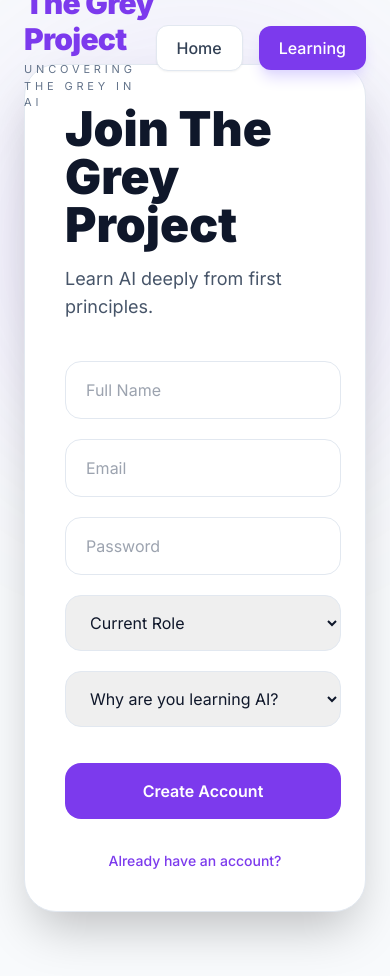
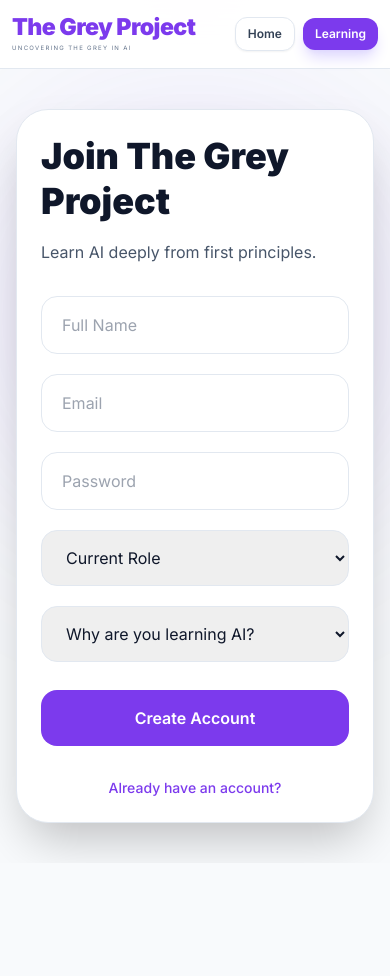
Before and after one commit to vaibhavkestikar/the-grey-project, a Next.js app: page /register in a window 390 px wide. After the commit the page ends 863 px from the top, so only its background shows below. Built offline with nearby package versions, Linux system fonts and the light colour scheme; no server answers.

Commit message:
Fixed Login module Navbar mobile view

```diff
--- a/app/forgot-password/page.tsx
+++ b/app/forgot-password/page.tsx
@@ -1,7 +1,9 @@
 "use client";
 
 import { useState } from "react";
+
 import { toast } from "sonner";
+
 import AuthHeader from "@/components/auth/auth-header";
 
 import { createClient } from "@/lib/supabase/client";
@@ -29,7 +31,7 @@ export default function ForgotPasswordPage() {
         email,
         {
           redirectTo:
-            `${window.location.origin}/login`,
+            `${window.location.origin}/reset-password`,
         }
       );
 
@@ -51,25 +53,26 @@ export default function ForgotPasswordPage() {
 
   return (
 
-    <main className="relative flex min-h-screen items-center justify-center overflow-hidden bg-slate-50 px-6">
+    <>
+      <AuthHeader />
 
-      <AuthHeader />
+      <main className="relative flex min-h-[calc(100vh-80px)] items-center justify-center overflow-hidden bg-slate-50 px-4 py-10 md:px-6">
 
         <div className="hero-glow left-1/2 top-0 -translate-x-1/2" />
 
-      <div className="relative z-10 w-full max-w-md rounded-[2rem] border border-slate-200 bg-white p-10 shadow-2xl">
+        <div className="relative z-10 w-full max-w-md rounded-[2rem] border border-slate-200 bg-white p-6 shadow-2xl md:p-10">
 
-        <h1 className="text-5xl font-black text-slate-900">
+          <h1 className="text-4xl font-black leading-tight text-slate-900 md:text-5xl">
             Reset Password
           </h1>
 
-        <p className="mt-4 text-lg text-slate-600">
+          <p className="mt-4 text-base text-slate-600 md:text-lg">
             We’ll send you a reset link.
           </p>
 
           <form
             onSubmit={handleReset}
-          className="mt-10 space-y-5"
+            className="mt-8 space-y-5 md:mt-10"
           >
 
             <input
@@ -98,6 +101,7 @@ export default function ForgotPasswordPage() {
         </div>
 
       </main>
+    </>
 
   );
 }
--- a/app/login/page.tsx
+++ b/app/login/page.tsx
@@ -1,5 +1,7 @@
 "use client";
+
 import { toast } from "sonner";
+
 import { useState } from "react";
 
 import Link from "next/link";
@@ -55,25 +57,26 @@ export default function LoginPage() {
 
   return (
 
-    <main className="relative flex min-h-screen items-center justify-center overflow-hidden bg-slate-50 px-6">
+    <>
+      <AuthHeader />
 
-      <AuthHeader />
+      <main className="relative flex min-h-[calc(100vh-80px)] items-center justify-center overflow-hidden bg-slate-50 px-4 py-10 md:px-6">
 
         <div className="hero-glow left-1/2 top-0 -translate-x-1/2" />
 
-      <div className="relative z-10 w-full max-w-md rounded-[2rem] border border-slate-200 bg-white p-10 shadow-2xl">
+        <div className="relative z-10 w-full max-w-md rounded-[2rem] border border-slate-200 bg-white p-6 shadow-2xl md:p-10">
 
-        <h1 className="text-5xl font-black text-slate-900">
+          <h1 className="text-4xl font-black leading-tight text-slate-900 md:text-5xl">
             Welcome Back
           </h1>
 
-        <p className="mt-4 text-lg text-slate-600">
+          <p className="mt-4 text-base text-slate-600 md:text-lg">
             Continue learning AI deeply.
           </p>
 
           <form
             onSubmit={handleLogin}
-          className="mt-10 space-y-5"
+            className="mt-8 space-y-5 md:mt-10"
           >
 
             <input
@@ -110,7 +113,7 @@ export default function LoginPage() {
 
           </form>
 
-        <div className="mt-8 flex items-center justify-between text-sm">
+          <div className="mt-8 flex flex-col gap-4 text-sm sm:flex-row sm:items-center sm:justify-between">
 
             <Link
               href="/register"
@@ -131,6 +134,7 @@ export default function LoginPage() {
         </div>
 
       </main>
+    </>
 
   );
 }
--- a/app/register/page.tsx
+++ b/app/register/page.tsx
@@ -1,8 +1,11 @@
 "use client";
 
 import { useState } from "react";
+
 import { toast } from "sonner";
+
 import Link from "next/link";
+
 import { useRouter } from "next/navigation";
 
 import AuthHeader from "@/components/auth/auth-header";
@@ -116,7 +119,7 @@ export default function RegisterPage() {
 
       console.error(err);
 
-      alert(
+      toast.error(
         "Something went wrong during registration."
       );
 
@@ -128,25 +131,26 @@ export default function RegisterPage() {
 
   return (
 
-    <main className="relative flex min-h-screen items-center justify-center overflow-hidden bg-slate-50 px-6 py-16">
+    <>
+      <AuthHeader />
 
-      <AuthHeader />
+      <main className="relative flex min-h-[calc(100vh-80px)] items-center justify-center overflow-hidden bg-slate-50 px-4 py-10 md:px-6 md:py-16">
 
         <div className="hero-glow left-1/2 top-0 -translate-x-1/2" />
 
-      <div className="relative z-10 w-full max-w-2xl rounded-[2rem] border border-slate-200 bg-white p-10 shadow-2xl">
+        <div className="relative z-10 w-full max-w-2xl rounded-[2rem] border border-slate-200 bg-white p-6 shadow-2xl md:p-10">
 
-        <h1 className="text-5xl font-black text-slate-900">
+          <h1 className="text-4xl font-black leading-tight text-slate-900 md:text-5xl">
             Join The Grey Project
           </h1>
 
-        <p className="mt-4 text-lg text-slate-600">
+          <p className="mt-4 text-base text-slate-600 md:text-lg">
             Learn AI deeply from first principles.
           </p>
 
           <form
             onSubmit={handleRegister}
-          className="mt-10 grid gap-5"
+            className="mt-8 grid gap-5 md:mt-10"
           >
 
             <input
@@ -287,7 +291,7 @@ export default function RegisterPage() {
             <button
               type="submit"
               disabled={loading}
-            className="mt-4 rounded-2xl bg-violet-600 py-4 font-semibold text-white transition hover:bg-violet-700 disabled:opacity-50"
+              className="mt-2 rounded-2xl bg-violet-600 py-4 font-semibold text-white transition hover:bg-violet-700 disabled:opacity-50"
             >
               {loading
                 ? "Creating Account..."
@@ -310,6 +314,7 @@ export default function RegisterPage() {
         </div>
 
       </main>
+    </>
 
   );
 }
--- a/app/reset-password/page.tsx
+++ b/app/reset-password/page.tsx
@@ -1,7 +1,9 @@
 "use client";
 
 import { useState } from "react";
+
 import { toast } from "sonner";
+
 import { useRouter } from "next/navigation";
 
 import AuthHeader from "@/components/auth/auth-header";
@@ -55,7 +57,7 @@ export default function ResetPasswordPage() {
 
       console.error(err);
 
-      alert(
+      toast.error(
         "Something went wrong"
       );
 
@@ -69,21 +71,22 @@ export default function ResetPasswordPage() {
 
   return (
 
-    <main className="relative flex min-h-screen items-center justify-center overflow-hidden bg-slate-50 px-6">
+    <>
+      <AuthHeader />
 
-      <AuthHeader />
+      <main className="relative flex min-h-[calc(100vh-80px)] items-center justify-center overflow-hidden bg-slate-50 px-4 py-10 md:px-6">
 
         <div className="hero-glow left-1/2 top-0 -translate-x-1/2" />
 
-      <div className="relative z-10 w-full max-w-lg rounded-[2rem] border border-slate-200 bg-white p-10 shadow-2xl">
+        <div className="relative z-10 w-full max-w-lg rounded-[2rem] border border-slate-200 bg-white p-6 shadow-2xl md:p-10">
 
           <div className="mb-8">
 
-          <h1 className="text-5xl font-black text-slate-950">
+            <h1 className="text-4xl font-black leading-tight text-slate-950 md:text-5xl">
               Reset Password
             </h1>
 
-          <p className="mt-4 text-lg text-slate-600">
+            <p className="mt-4 text-base text-slate-600 md:text-lg">
               Enter your new password.
             </p>
 
@@ -98,13 +101,13 @@ export default function ResetPasswordPage() {
               onChange={(e) =>
                 setPassword(e.target.value)
               }
-            className="w-full rounded-2xl border border-slate-200 px-5 py-4 text-lg outline-none transition focus:border-violet-500"
+              className="w-full rounded-2xl border border-slate-200 px-5 py-4 outline-none transition focus:border-violet-500"
             />
 
             <button
               onClick={updatePassword}
               disabled={loading}
-            className="w-full rounded-2xl bg-violet-600 px-5 py-4 text-lg font-semibold text-white transition hover:bg-violet-700 disabled:opacity-50"
+              className="w-full rounded-2xl bg-violet-600 px-5 py-4 font-semibold text-white transition hover:bg-violet-700 disabled:opacity-50"
             >
               {loading
                 ? "Updating..."
@@ -116,6 +119,7 @@ export default function ResetPasswordPage() {
         </div>
 
       </main>
+    </>
 
   );
 }
--- a/components/auth/auth-header.tsx
+++ b/components/auth/auth-header.tsx
@@ -4,41 +4,45 @@ export default function AuthHeader() {
 
   return (
 
-    <header className="absolute left-0 top-0 z-50 w-full">
+    <header className="sticky top-0 z-50 w-full border-b border-slate-200 bg-white/95 backdrop-blur-xl">
 
-      <div className="mx-auto flex h-24 max-w-7xl items-center justify-between px-6">
+      <div className="mx-auto flex h-[68px] max-w-7xl items-center justify-between px-3 sm:px-6">
 
         {/* LEFT */}
 
         <Link
           href="/"
-          className="flex flex-col transition hover:opacity-90"
+          className="flex min-w-0 flex-col"
         >
 
-          <h1 className="text-3xl font-black tracking-tight text-violet-600">
+          <h1 className="whitespace-nowrap text-[1.45rem] font-black leading-none tracking-tight text-violet-600 sm:text-4xl">
+
             The Grey Project
+
           </h1>
 
-          <p className="mt-1 text-[11px] uppercase tracking-[0.35em] text-slate-500">
+          <p className="mt-1 whitespace-nowrap text-[6px] uppercase tracking-[0.22em] text-slate-500 sm:text-[10px] sm:tracking-[0.4em]">
+
             UNCOVERING THE GREY IN AI
+
           </p>
 
         </Link>
 
         {/* RIGHT */}
 
-        <div className="flex items-center gap-4">
+        <div className="flex shrink-0 items-center gap-2">
 
           <Link
             href="/"
-            className="rounded-xl border border-slate-200 bg-white px-5 py-2.5 font-medium text-slate-700 shadow-sm transition hover:border-violet-300 hover:text-violet-600"
+            className="rounded-xl border border-slate-200 bg-white px-3 py-2 text-xs font-semibold text-slate-700 shadow-sm transition hover:border-violet-300 hover:text-violet-600 sm:px-5 sm:text-sm"
           >
             Home
           </Link>
 
           <Link
             href="/learning"
-            className="rounded-xl bg-violet-600 px-5 py-2.5 font-medium text-white shadow-lg shadow-violet-200 transition hover:bg-violet-700"
+            className="rounded-xl bg-violet-600 px-3 py-2 text-xs font-semibold text-white shadow-lg shadow-violet-200 transition hover:bg-violet-700 sm:px-5 sm:text-sm"
           >
             Learning
           </Link>
```
Lines whose indentation alone changed are shown as unchanged.
